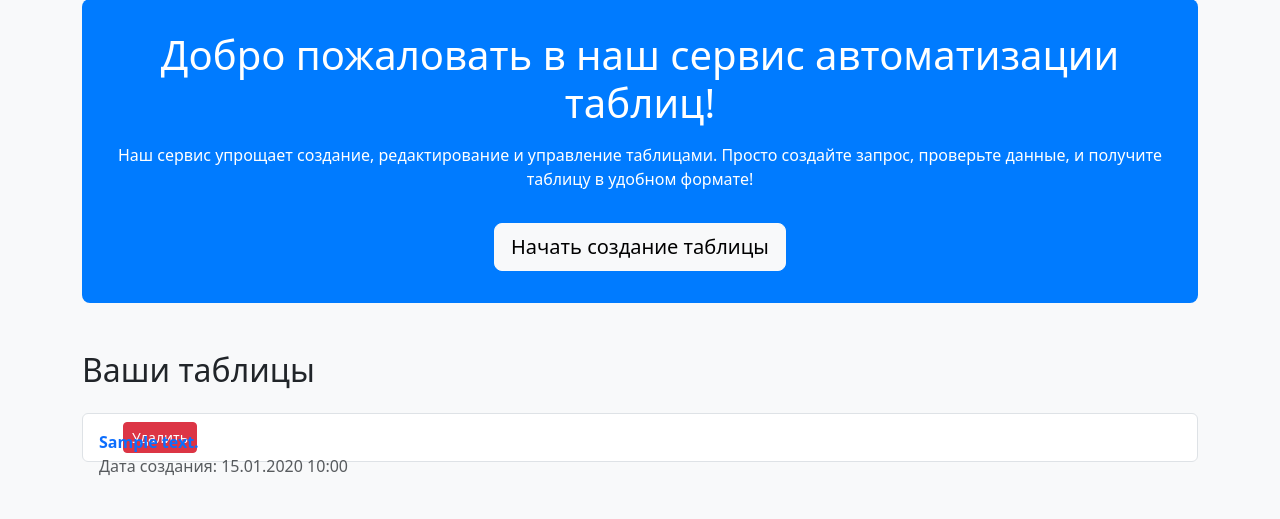
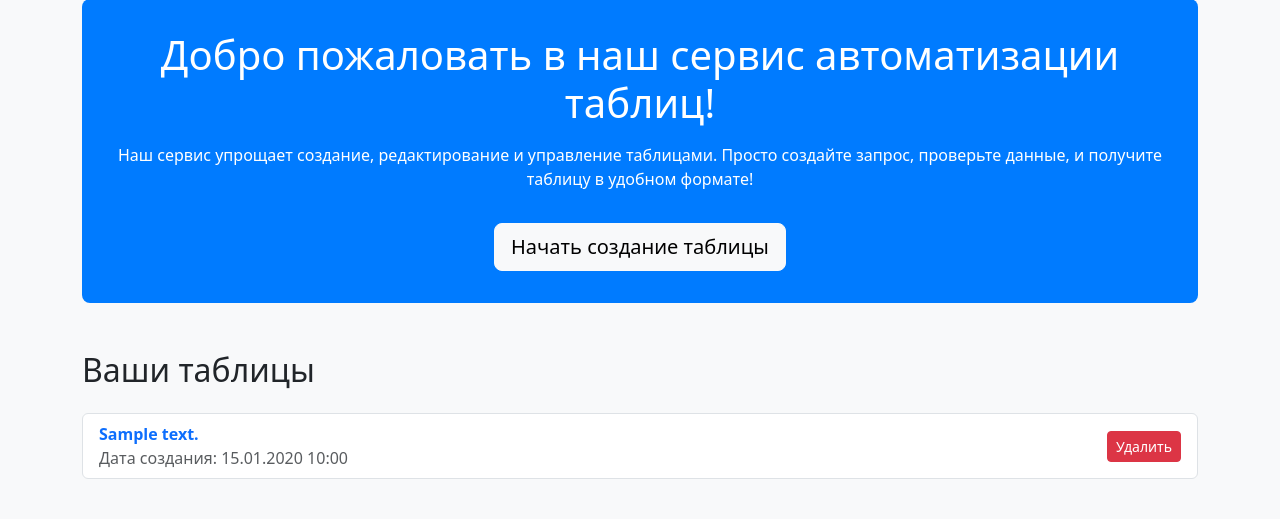
Before and after one commit to avotaangi/table-with-ai, a Django app: template table/templates/table/query_list.html in a window 1280 px wide. Shown: the part 49-568 px from the top of the page. Run offline with Django 5.2, Linux system fonts and the light colour scheme; the template is opened without the code that fills it: most values are stand-ins (such as "Sample title", 1, 10 or a date in 2020); data that the repository does not hold is empty.

Commit message:
Fix: templates

```diff
--- a/table/templates/table/query_list.html
+++ b/table/templates/table/query_list.html
@@ -18,21 +18,6 @@
             padding: 2rem;
             border-radius: 8px;
             text-align: center;
-        }
-        .list-group-item {
-            position: relative;
-            padding-left: 1.5rem;
-        }
-        .list-group-item a {
-            position: absolute;
-            top: 0;
-            left: 0;
-            right: 0;
-            bottom: 0;
-            display: block;
-            text-decoration: none;
-            color: inherit;
-            padding: 1rem;
         }
         .list-group-item:hover {
             background-color: #f1f1f1;
@@ -61,12 +46,12 @@
             <ul class="list-group">
                 {% for query in queries %}
                     <li class="list-group-item d-flex justify-content-between align-items-center">
-                        <a href="{% url 'query_result' query.pk %}">
-                            <div>
-                                <span class="fw-bold text-primary">{{ query.query_text|truncatechars:100 }}</span>
-                                <p class="mb-0 text-muted">Дата создания: {{ query.created_at|date:"d.m.Y H:i" }}</p>
-                            </div>
-                        </a>
+                        <div onclick="window.location.href='{% url 'query_result' query.pk %}';">
+                            <a href="{% url 'query_result' query.pk %}" class="text-decoration-none fw-bold text-primary">
+                                {{ query.query_text|truncatechars:100 }}
+                            </a>
+                            <p class="mb-0 text-muted">Дата создания: {{ query.created_at|date:"d.m.Y H:i" }}</p>
+                        </div>
                         <form method="POST" action="{% url 'query_delete' query.pk %}" class="ms-3">
                             {% csrf_token %}
                             <button type="submit" class="btn btn-danger btn-sm">Удалить</button>
```
